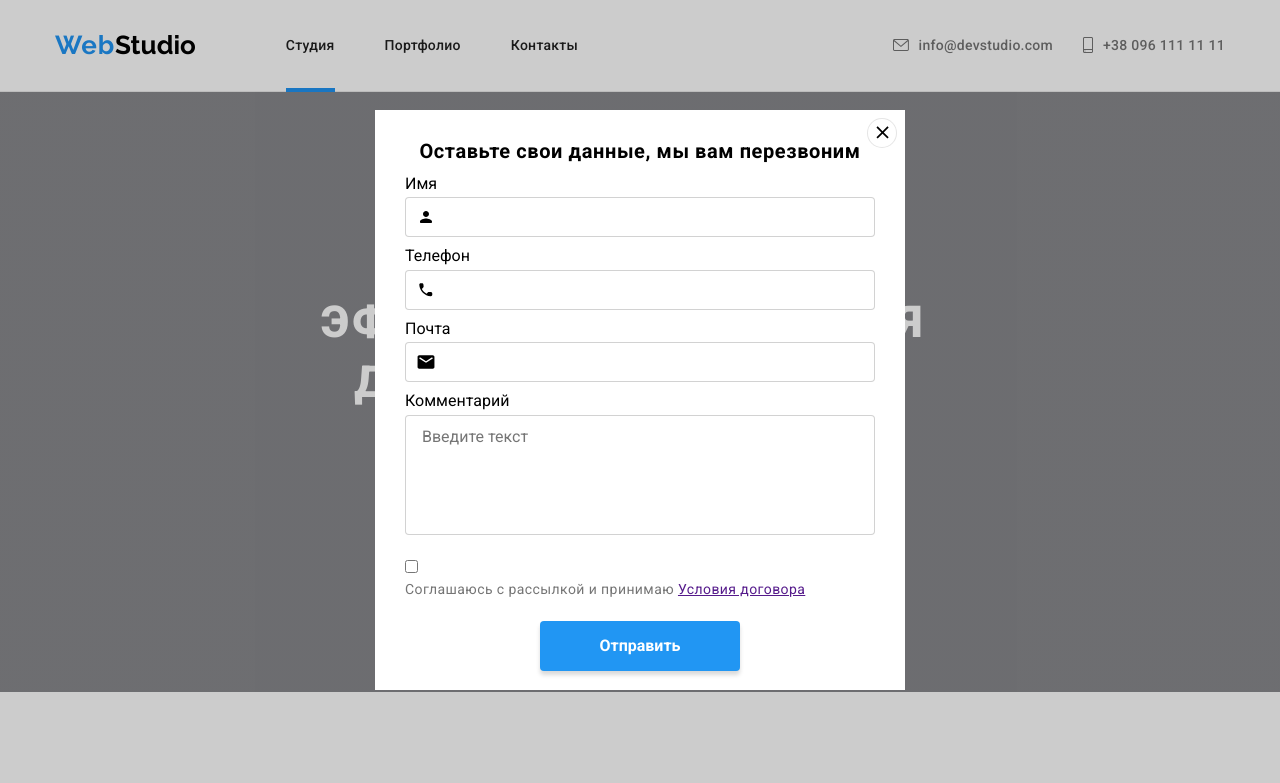
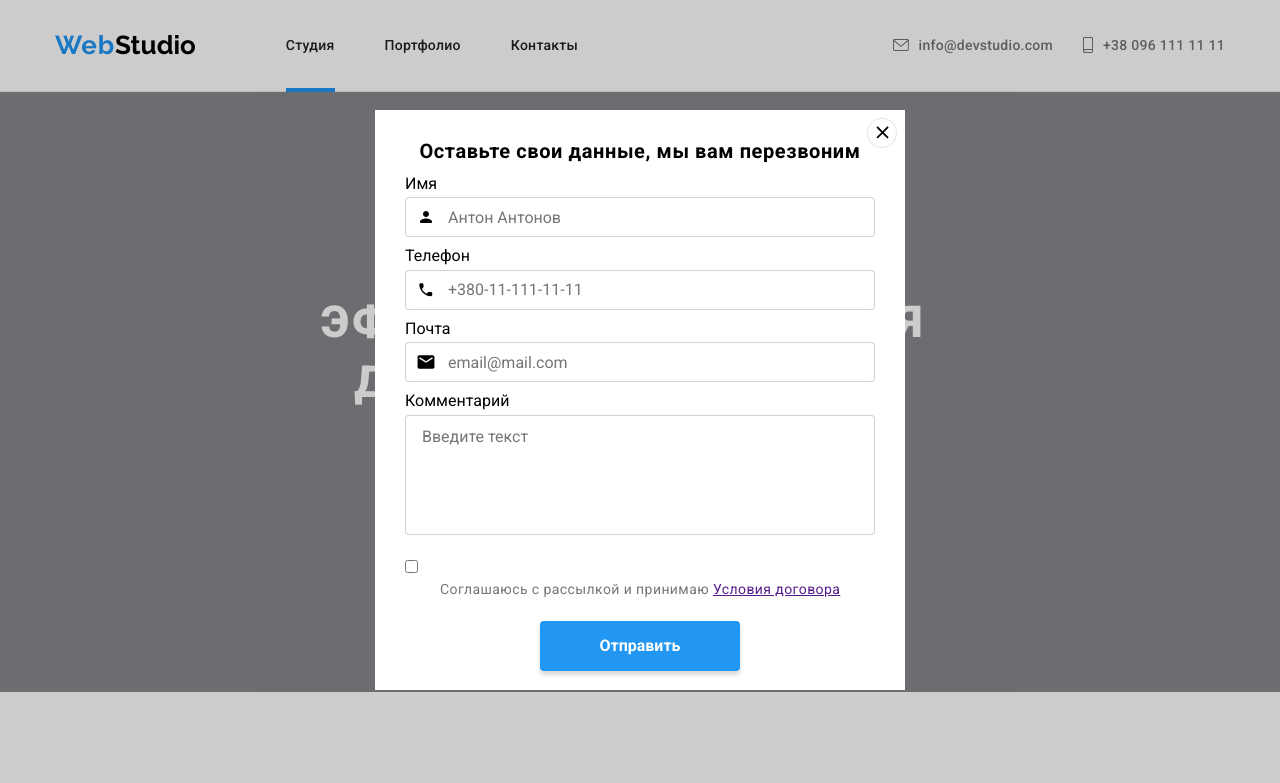
Before and after one commit to Igor-Tomilo/goit-markup-hw-06, a plain HTML site: page index.html in a window 1280 px wide. Both pictures are taken after a click on the button "Заказать услугу". Shown: the top 783 px of the page. Drawn offline with nearby package versions, Linux system fonts and the light colour scheme.

Commit message:
add placeholder in modal form

```diff
--- a/css/file.css
+++ b/css/file.css
@@ -915,12 +915,17 @@ img {
 
 .user-policy {
   display: block;
+  padding-left: 35px;
   margin-bottom: 20px;
   font-size: 14px;
   line-height: 24px;
   letter-spacing: 0.03em;
 
 color: #757575;
+}
 
+.modal-policy {
+  /* display: none; */
 }
+
 /* ==================End Modal Form===================== */
--- a/index.html
+++ b/index.html
@@ -425,7 +425,7 @@
 
           <span class="modal-form-svg-wrapper">
             <label class="modal-form-label" for="user-name"> Имя</label>
-            <input type="text" name="user-name" id="user-name" class="modal-input" />
+            <input type="text" name="user-name" id="user-name" class="modal-input" placeholder="Антон Антонов" />
             <svg class="modal-form-icon" width="18" height="18">
               <use href="./images/sprite.svg#person"></use>
             </svg>
@@ -433,15 +433,15 @@
 
           <span class="modal-form-svg-wrapper">
             <label class="modal-form-label" for="user-telephone">Телефон</label>
-            <input type="tel" name="user-telephone" id="user-telephone" class="modal-input" />
+            <input type="tel" name="user-telephone" id="user-telephone" class="modal-input" placeholder="+380-11-111-11-11" />
             <svg class="modal-form-icon" width="18" height="18">
               <use href="./images/sprite.svg#phone"></use>
             </svg>
           </span>
 
           <span class="modal-form-svg-wrapper">
-            <label class="modal-form-label" for="user-email">Почта</label>
-            <input type="mail" name="user-email" id="user-email" class="modal-input" />
+            <label class="modal-form-label" for="user-email" >Почта</label>
+            <input type="mail" name="user-email" id="user-email" class="modal-input" placeholder="email@mail.com" />
             <svg class="modal-form-icon" width="18" height="18">
               <use href="./images/sprite.svg#vector"></use>
             </svg>
```
